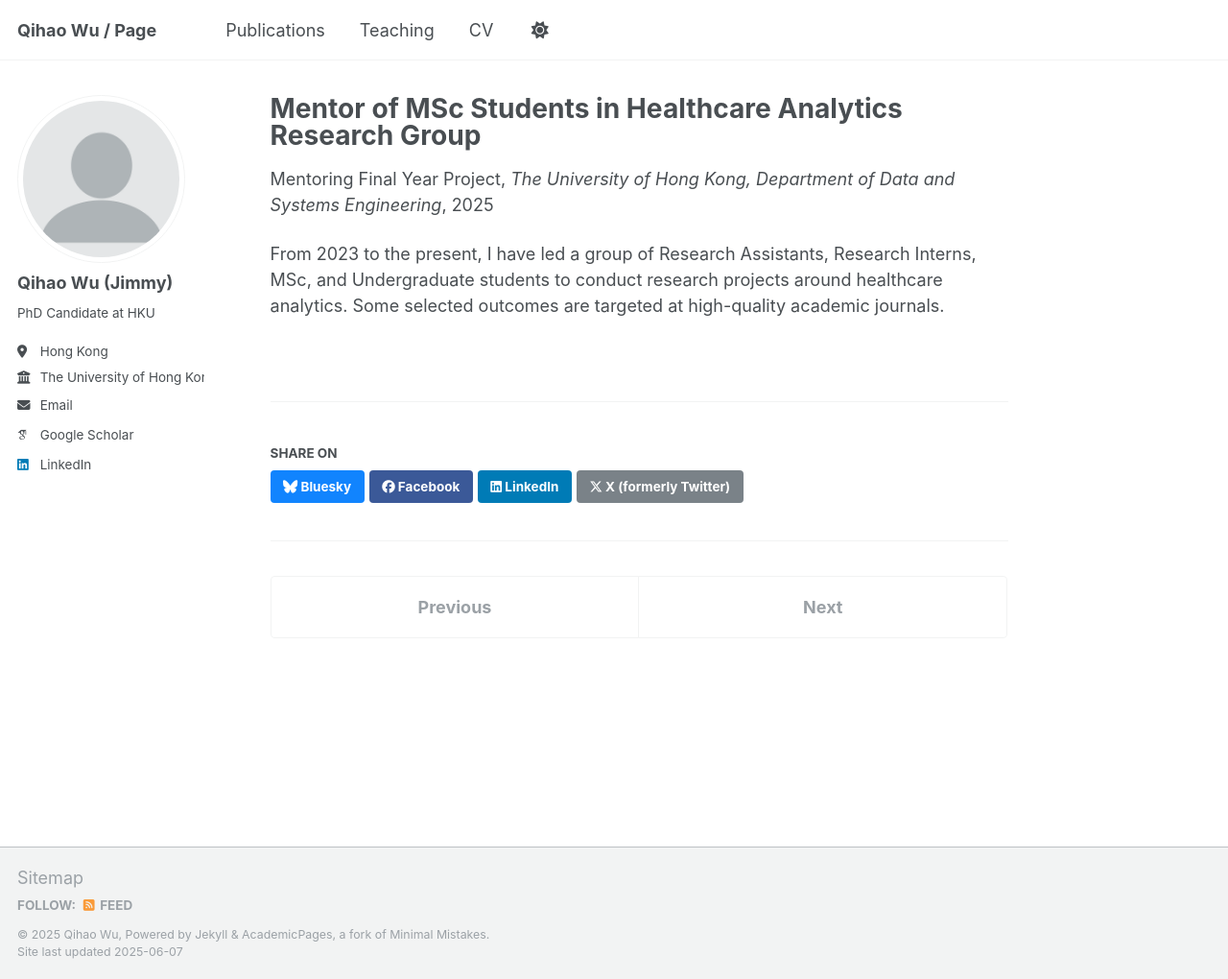
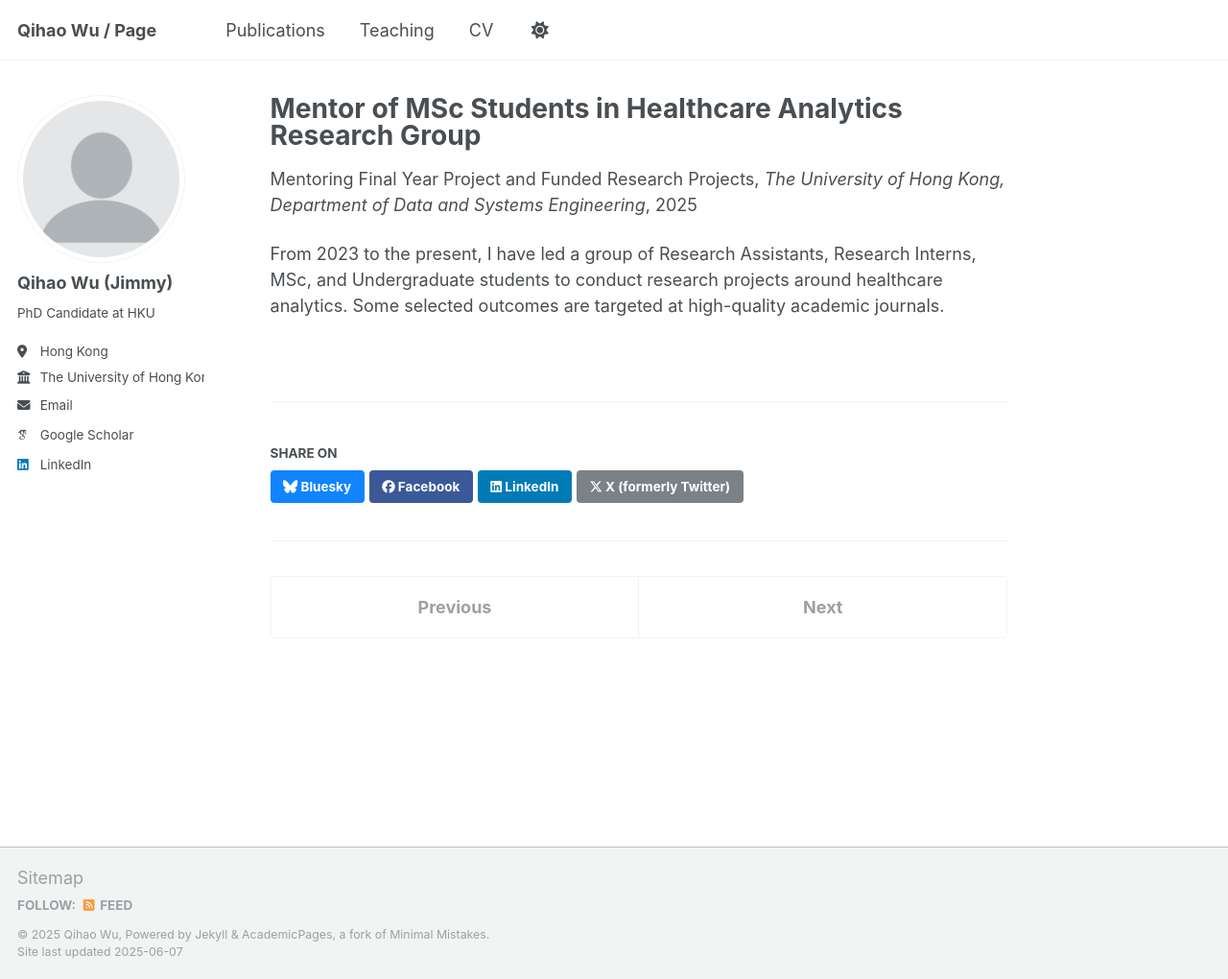
Before and after one commit to Qihao-Wu/bio, a Jekyll site: the page built from _teaching/2015-spring-teaching-2.md, in a window 1280 px wide and 1020 px high. Shown: the whole window at 96% size. Built offline with Jekyll 4.4.1, drawn with Linux system fonts in a browser that asks for light colours; some web fonts are replaced.

Commit message:
Update 2015-spring-teaching-2.md

```diff
--- a/_teaching/2015-spring-teaching-2.md
+++ b/_teaching/2015-spring-teaching-2.md
@@ -1,7 +1,7 @@
 ---
 title: "Mentor of MSc Students in Healthcare Analytics Research Group"
 collection: teaching
-type: "Mentoring Final Year Project"
+type: "Mentoring Final Year Project and Funded Research Projects"
 venue: "The University of Hong Kong, Department of Data and Systems Engineering"
 date: "2025-06-01"
 location: "Hong Kong"
```
